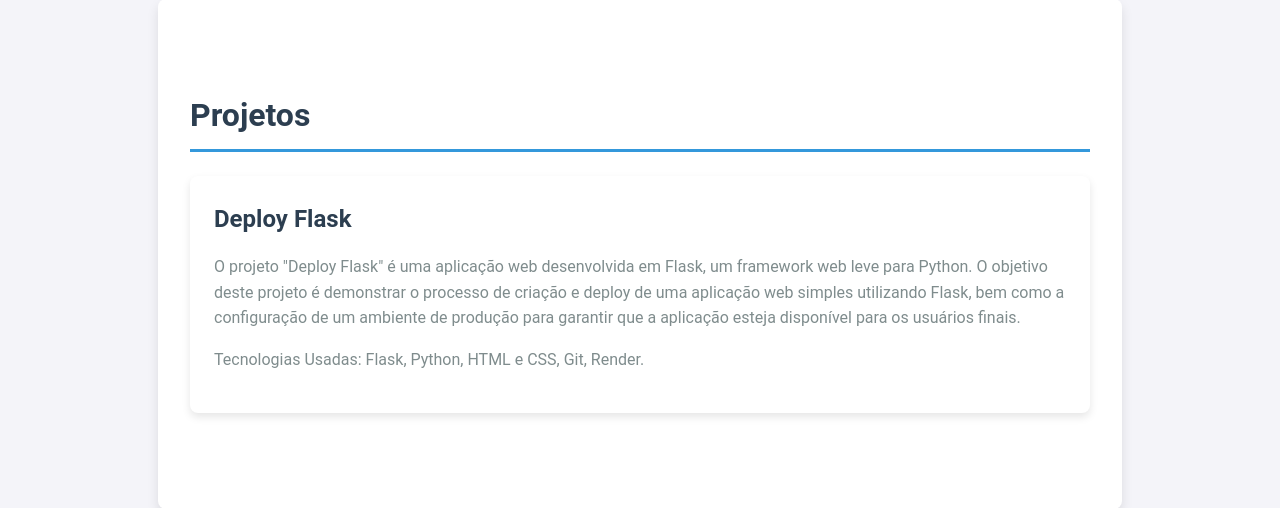
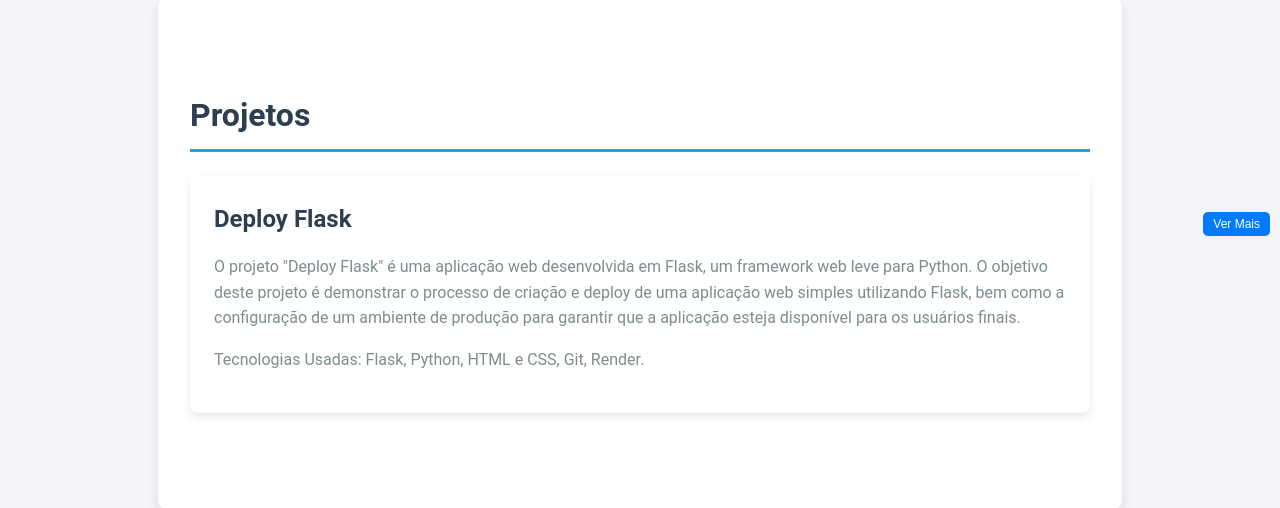
Before and after one commit to GuilhermeGustavoWeber/portfolio_V2, a Flask app: page / in a window 1280 px wide. Shown: the part 554-1062 px from the top of the page. Run offline with Flask 3, Linux system fonts and the light colour scheme.

Commit message:
Update port.html
add a button for projects

```diff
--- a/templates/port.html
+++ b/templates/port.html
@@ -32,6 +32,7 @@
             <h3>Deploy Flask</h3>
             <p>O projeto "Deploy Flask" é uma aplicação web desenvolvida em Flask, um framework web leve para Python. O objetivo deste projeto é demonstrar o processo de criação e deploy de uma aplicação web simples utilizando Flask, bem como a configuração de um ambiente de produção para garantir que a aplicação esteja disponível para os usuários finais.
             <p>Tecnologias Usadas: Flask, Python, HTML e CSS, Git, Render.</p>
+            <button href="https://deployflask-mu86.onrender.com">Ver Mais</button>
         </div>
         <!-- Adicione mais projetos conforme necessário -->
     </section>
```
